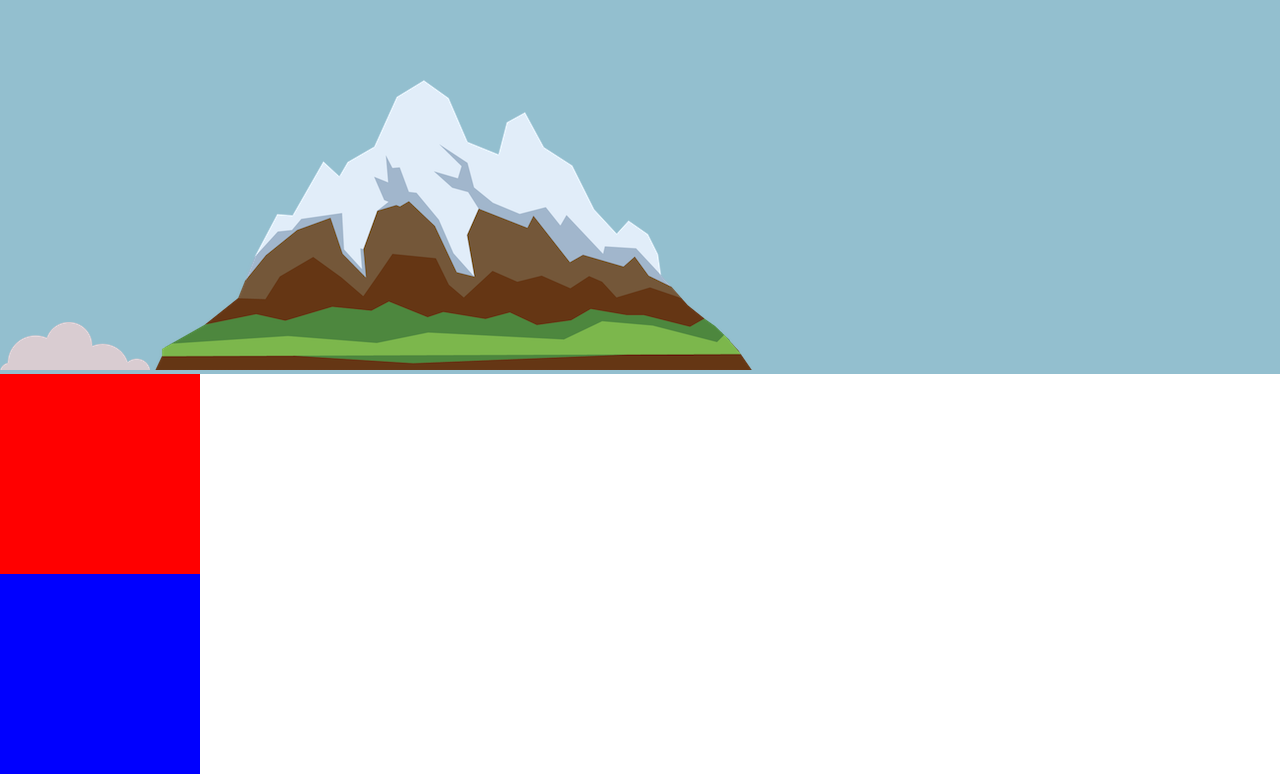
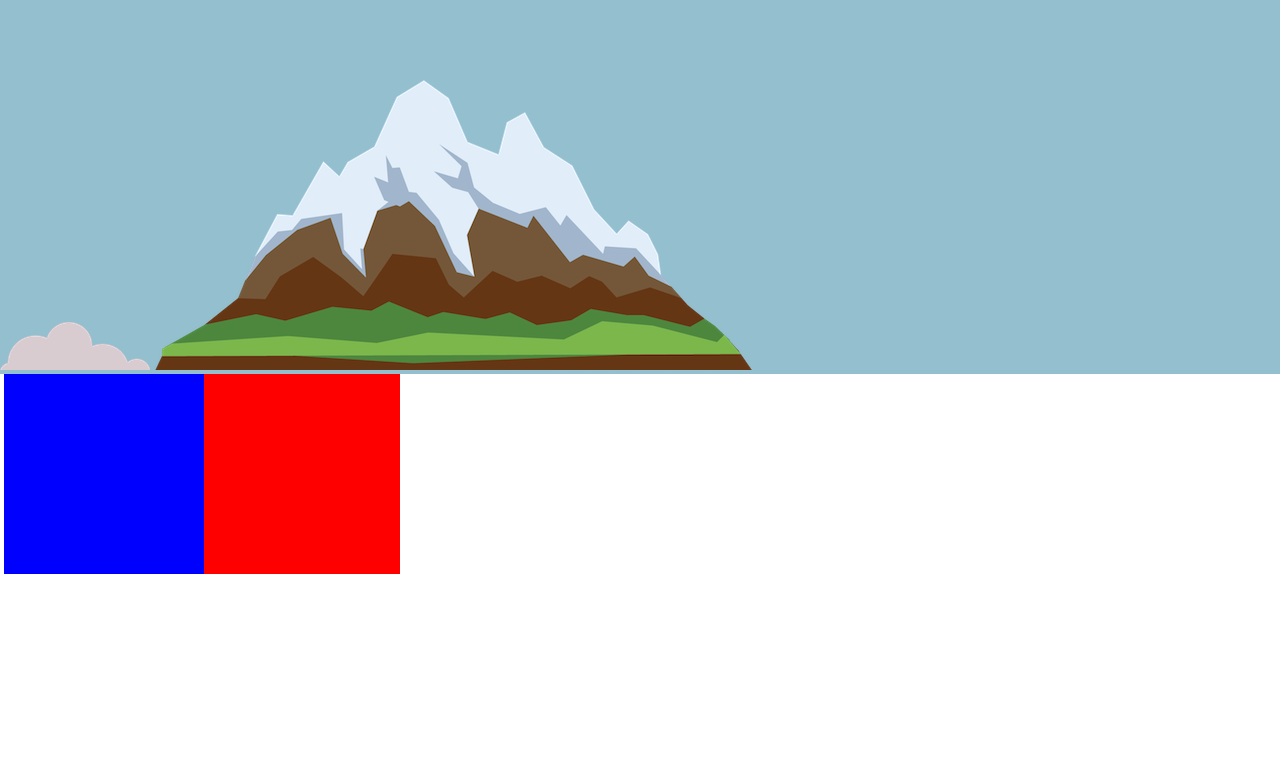
Before and after one commit to HemanthTigga/Web-Development, a plain HTML site: page My Site/index.html in a window 1280 px wide. Shown: the part 126-900 px from the top of the page. After the commit the page ends 800 px from the top, so only its background shows below. Drawn offline with Linux system fonts and the light colour scheme.

Commit message:
CSS completely applied

```diff
--- a/My Site/CSS/style.css
+++ b/My Site/CSS/style.css
@@ -13,12 +13,18 @@ h1 {
     height: 200px;
     width: 200px;
     background-color: red;
+    position: relative;
+    display: inline-block;
+    left: 200px;
 }
 
 .bottom-container {
     height: 200px;
     width: 200px;
     background-color: blue;
+    position: relative;
+    right: 200px;
+    display: inline-block;
 }
 
 .pro{
```
